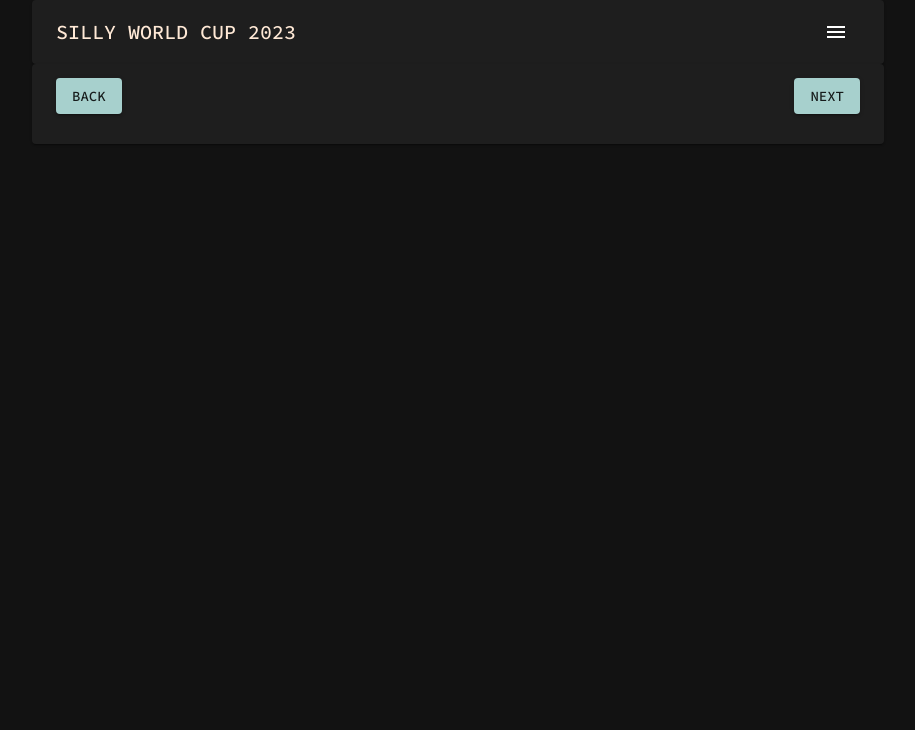
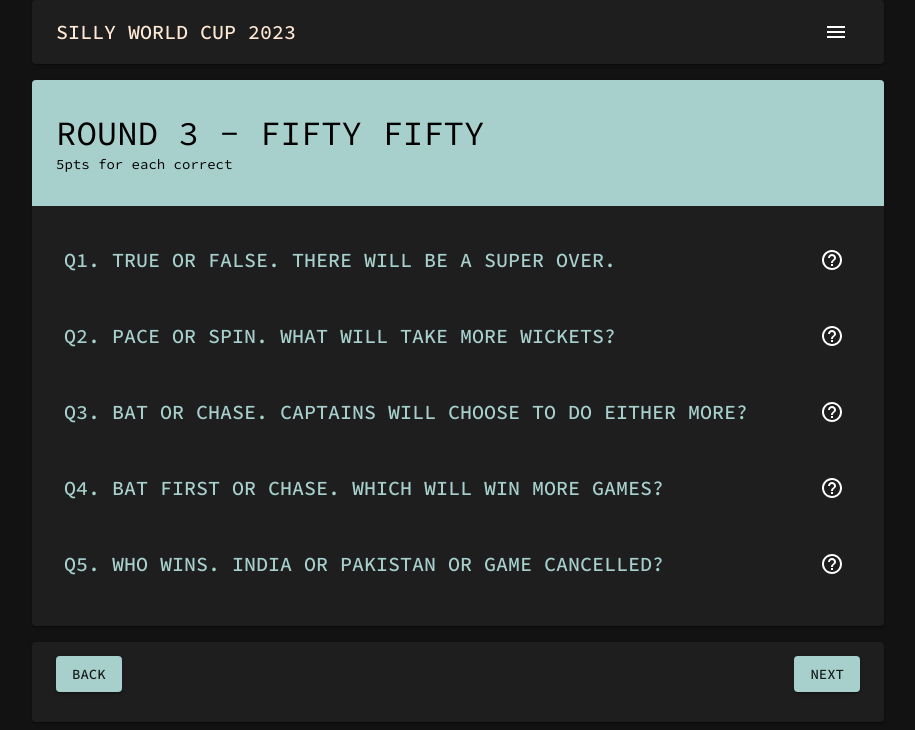
Before and after one commit to mdnrosen/sillyWC23, a React (Vite) app: page /fiftyfifty in a window 1280 px wide. Shown: the top 730 px of the page, without its empty margins (182-1097 px from the left). Built offline with nearby package versions, Linux system fonts and the light colour scheme.

Commit message:
Updated H2H references (now 50:50) along with Route and RoundTitle to reflect changes made in main since initial H2H commits.

```diff
--- a/src/App.jsx
+++ b/src/App.jsx
@@ -10,7 +10,7 @@
 import { Home } from './pages/Home'
 import { EnglandRound } from './pages/EnglandRound';
 import { StandingsRound } from './pages/StandingsRound';
-import { HeadToHeadRound } from './pages/HeadToHeadRound';
+import { FiftyFiftyRound } from './pages/FiftyFiftyRound';
 import { NumbersRound } from './pages/NumbersRound';
 import { Navbar } from './components/Navbar';
 import { BottomNav } from './components/BottomNav';
@@ -31,7 +31,7 @@
                 <Route path='/england' element={<EnglandRound />} />
                 <Route path='/numbers' element={<NumbersRound />} />
                 <Route path="/multis" element={<MultiRound />} />
-                <Route path='/headtohead' element={<HeadToHeadRound />} />
+                <Route path='/fiftyfifty' element={<FiftyFiftyRound />} />
                 <Route path='/standings' element={<StandingsRound />} />
               </Routes>
             </GuessesProvider>
--- a/src/pages/HeadToHeadRound.jsx
+++ b/src/pages/FiftyFiftyRound.jsx
@@ -5,12 +5,12 @@
 import { RoundTitle } from '../components/RoundTitle'
 import { QuestionTitle } from '../components/QuestionTitle'
 
-export const HeadToHeadRound = () => {
+export const FiftyFiftyRound = () => {
     return (
         <>
             <Card sx={{ my: 2 }}>
 
-                <RoundTitle num="2" name="Head to Head" marking="5pts for each correct" />
+                <RoundTitle num="3" name="Fifty Fifty" marking="5pts for each correct" />
                 <CardContent>
                     <Box component="form">
                         <Grid container spacing={2}>
```
